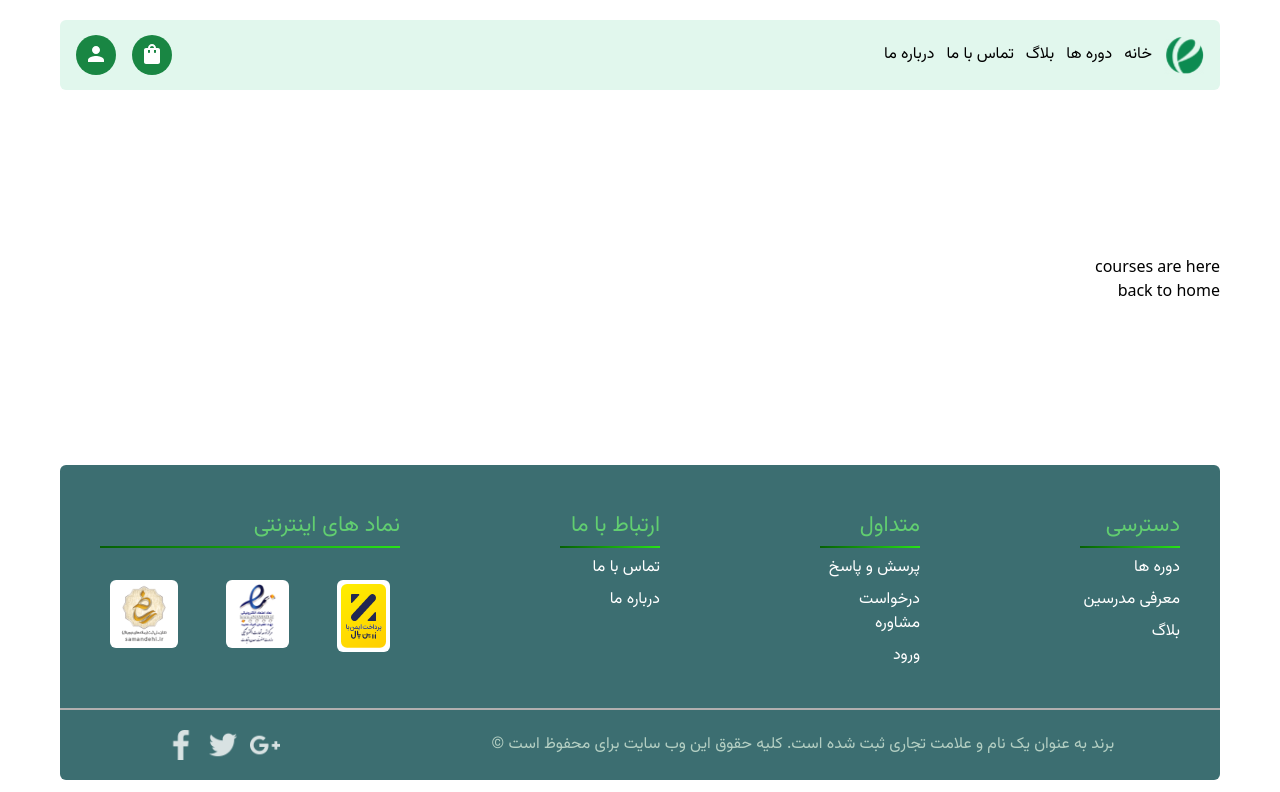
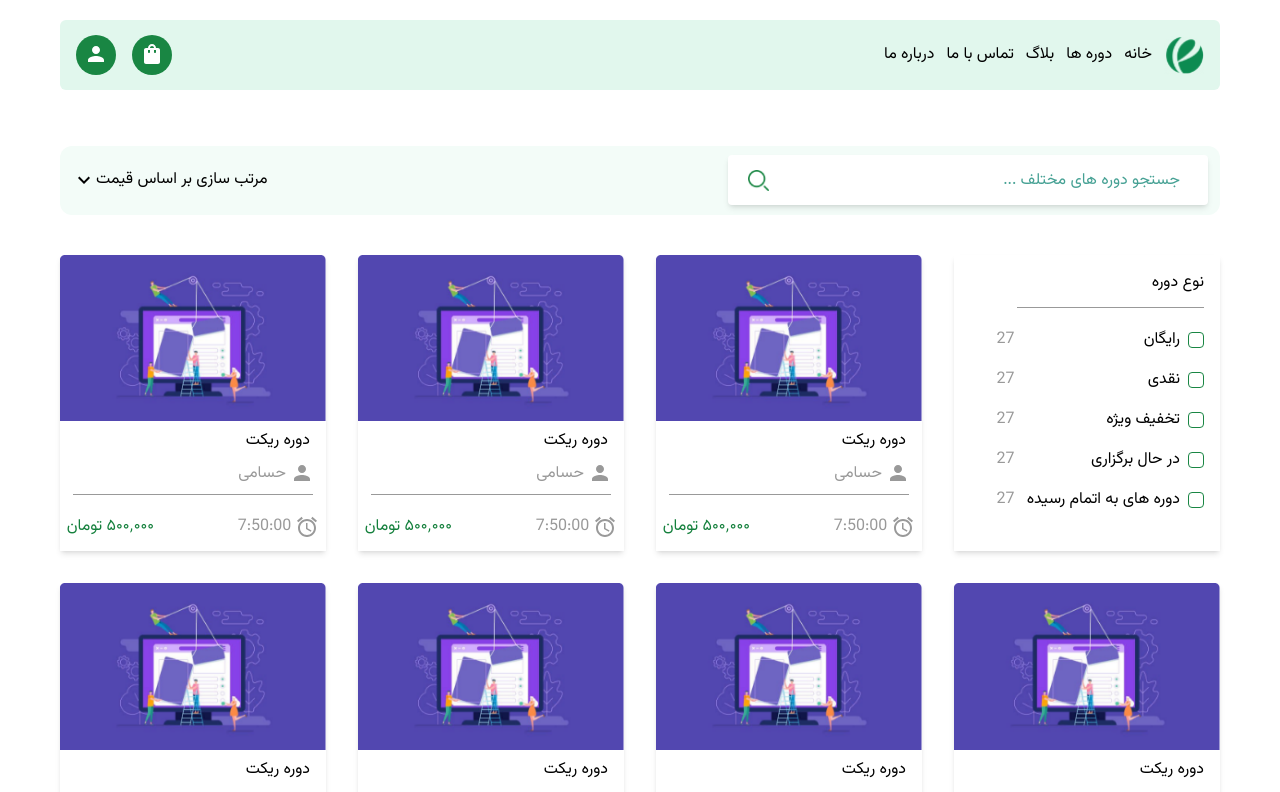
Before and after one commit to MJavadDe/e-commerc-, a Next.js app: page /courses in a window 1280 px wide. Shown: the top 792 px of the page. Built offline with nearby package versions, Linux system fonts and the light colour scheme.

Commit message:
courses page added

```diff
--- a/Components/Cardcourse/cardcourseList.jsx
+++ b/Components/Cardcourse/cardcourseList.jsx
@@ -60,65 +60,9 @@ const CardcourseList = () => {
       time: "7:50:00",
       price: "500000",
     },
-    {
-      title: "دوره ریکت",
-      img: "/06.png",
-      instructor: "حسامی",
-      time: "7:50:00",
-      price: "500000",
-    },
-    {
-      title: "دوره ریکت",
-      img: "/06.png",
-      instructor: "حسامی",
-      time: "7:50:00",
-      price: "500000",
-    },
-    {
-      title: "دوره ریکت",
-      img: "/06.png",
-      instructor: "حسامی",
-      time: "7:50:00",
-      price: "500000",
-    },
-    {
-      title: "دوره ریکت",
-      img: "/06.png",
-      instructor: "حسامی",
-      time: "7:50:00",
-      price: "500000",
-    },
-    {
-      title: "دوره ریکت",
-      img: "/06.png",
-      instructor: "حسامی",
-      time: "7:50:00",
-      price: "500000",
-    },
-    {
-      title: "دوره ریکت",
-      img: "/06.png",
-      instructor: "حسامی",
-      time: "7:50:00",
-      price: "500000",
-    },
-    {
-      title: "دوره ریکت",
-      img: "/06.png",
-      instructor: "حسامی",
-      time: "7:50:00",
-      price: "500000",
-    },
-    {
-      title: "دوره ریکت",
-      img: "/06.png",
-      instructor: "حسامی",
-      time: "7:50:00",
-      price: "500000",
-    },
   ];
   return (
-    <div className="grid grid-cols-12 gap-8 mx-auto">
+    <div className="grid grid-cols-12 gap-8">
       <FilterCourseCard />
       {data.map((item, index) => (
         <div className="col-span-12 sm:col-span-6 md:col-span-4 lg:col-span-3">
--- a/Components/searchbox/searchbox.jsx
+++ b/Components/searchbox/searchbox.jsx
@@ -4,9 +4,9 @@ import Input from "@/Commons/inputs/Input";
 import "public/search.png";
 export default function Searchbox({ placeholder, className, onClick }) {
   return (
-    <div className="flex justify-between rounded bg-white shadow-md px-[20px] w-[510px]">
+    <div className="flex justify-between rounded bg-white shadow-md px-[20px] w-full">
       <Input
-        className={`placeholder-green-500 w-full shadow-none px-0 ${className}`}
+        className={`placeholder:text-primary-dark shadow-none px-0 w-full`}
         placeholder={placeholder}
       />
       <div className="flex items-center cursor-pointer" onClick={onClick}>
--- a/pages/courses/index.jsx
+++ b/pages/courses/index.jsx
@@ -1,14 +1,31 @@
+import CardcourseList from "@/Components/Cardcourse/cardcourseList";
 import Layout from "@/Components/layout";
+import Searchbox from "@/Components/searchbox/searchbox";
 import Link from "next/link";
 import React from "react";
+import KeyboardArrowDownIcon from "@mui/icons-material/KeyboardArrowDown";
+import Paginations from "./../../Components/pagination/Pagination";
 
 const Courses = () => {
   return (
     <Layout title="Courses">
-      <h1>courses are here</h1>
-      <Link href="/">
-        <div>back to home</div>
-      </Link>
+      <div className=" flex flex-col font-vazir">
+        <div className="flex lg:flex-row justify-between md:gap-5 bg-secondary-very-light lg:h-[4.3rem] md:h-[7rem] rounded-xl items-center mb-10 lg:text-base md:text-sm sm:text-sm p-3 md:flex-col sm:flex-col sm:gap-5">
+          <div className="lg:w-[30rem] md:w-[full]">
+            <Searchbox
+              className="text-secondary-light rounded-md"
+              placeholder="جستجو دوره های مختلف ..."
+            />
+          </div>
+          <div className="flex items-center">
+            <span>مرتب سازی بر اساس قیمت</span>
+            <KeyboardArrowDownIcon />
+          </div>
+        </div>
+
+        <CardcourseList />
+        <Paginations />
+      </div>
     </Layout>
   );
 };
--- a/pages/index.jsx
+++ b/pages/index.jsx
@@ -1,10 +1,10 @@
+import CardcourseList from "@/Components/Cardcourse/cardcourseList";
 import Layout from "@/Components/layout";
 import React from "react";
 
 const Home = () => {
   return (
     <Layout title="Home page">
-
     </Layout>
   );
 };
```
